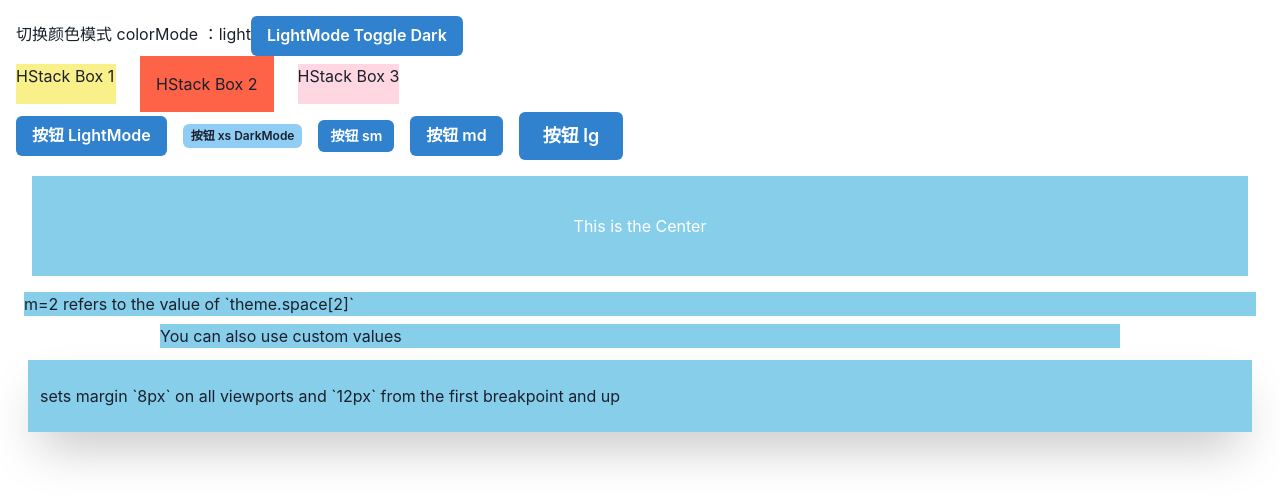
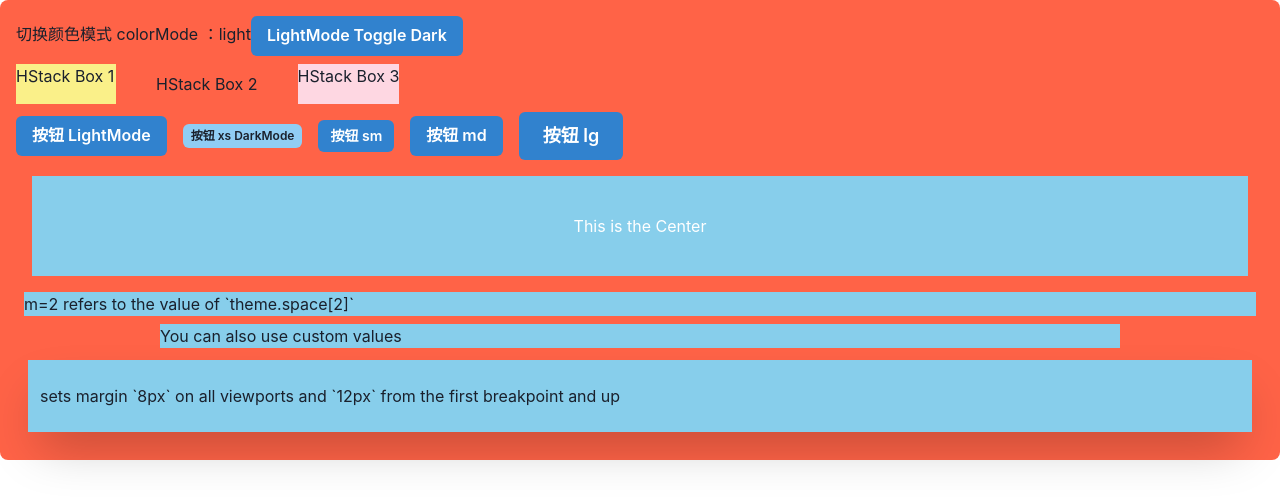
Before and after one commit to thxl2010/react-app-chakra, a React (Create React App) app: page / in a window 1280 px wide. Shown: the top 504 px of the page. Built offline with nearby package versions, Linux system fonts and the light colour scheme.

Commit message:
Chakra-UI: 主题对象 - theme.colors.gray.100

```diff
--- a/src/App.js
+++ b/src/App.js
@@ -15,7 +15,7 @@ function App() {
   const bg = useColorModeValue('skyblue', 'tomato');
 
   return (
-    <Box w="100%" p={4} borderRadius="lg">
+    <Box w="100%" p={4} borderRadius="lg" bg="tomato">
       <header>
         切换颜色模式 colorMode ：{colorMode}
         <LightMode>
--- a/src/index.js
+++ b/src/index.js
@@ -19,6 +19,7 @@ const colors = {
 };
 
 const theme = extendTheme({ config, colors });
+console.log('theme :', theme);
 
 ReactDOM.render(
   <React.StrictMode>
```
